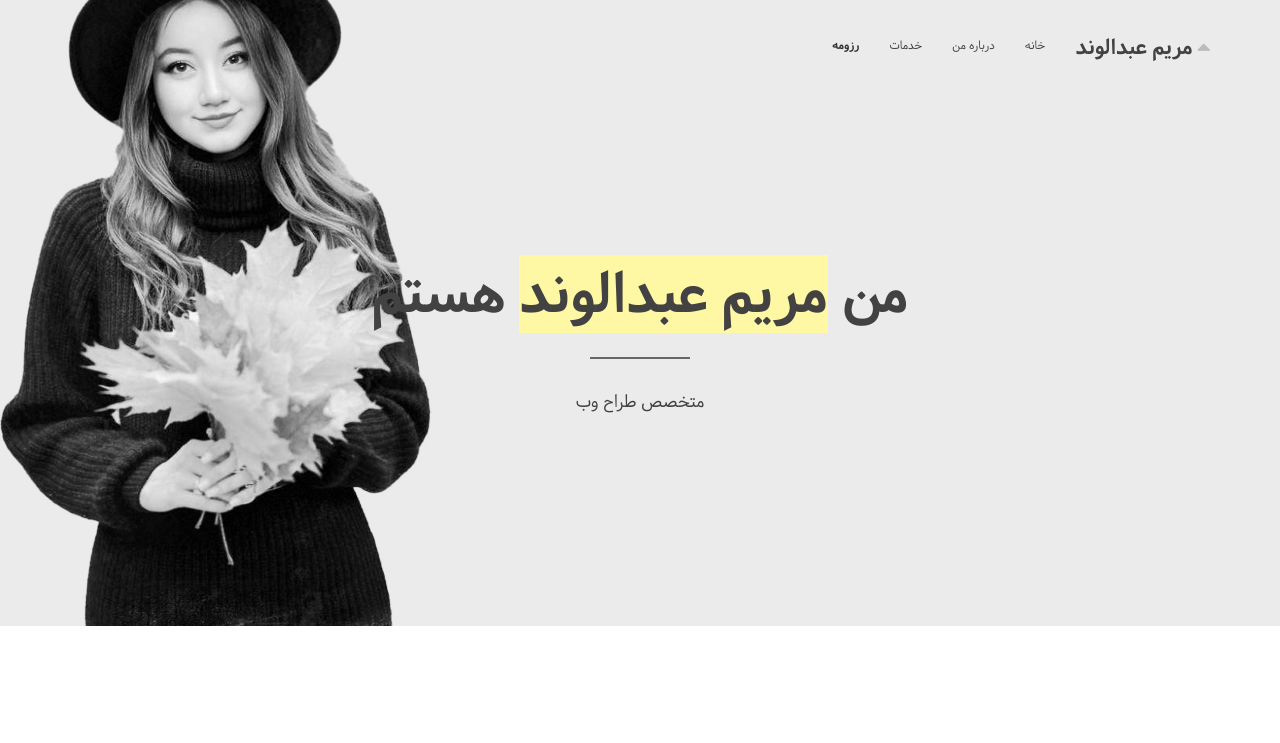
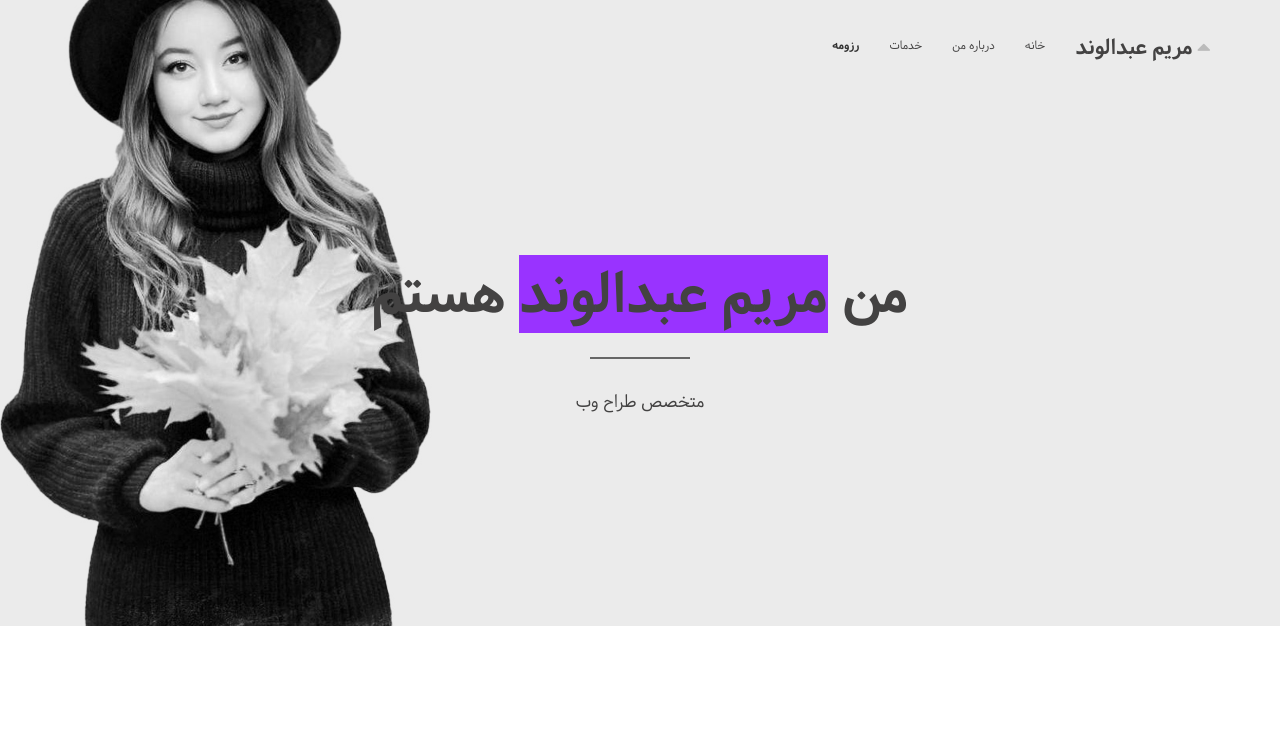
Before and after one commit to maryam-abdolvand/-maryam-abdolvand.hithub.io, a plain HTML site: page index.html in a window 1280 px wide. Shown: the top 743 px of the page. Drawn offline with Linux system fonts and the light colour scheme; a web font is replaced by a local one.

Commit message:
Update style.css

```diff
--- a/css/style.css
+++ b/css/style.css
@@ -74,7 +74,7 @@ li {
     list-style: outside none none;
 }
 mark {
-    background-color: #FEF7A4;
+    background-color: #9933FF;
     padding: 0.1em;
 }
 .clearfix:after {
```
